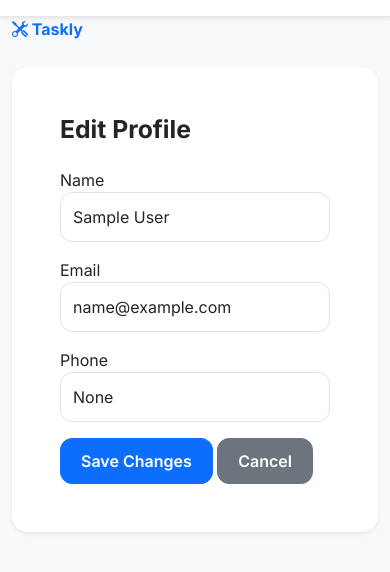
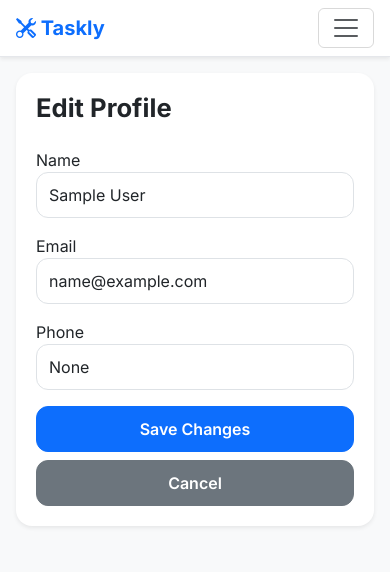
Before and after one commit to asbeelagi05/Taskly, a Flask app: page /profile/edit in a window 390 px wide. Shown: the top 572 px of the page. Run offline with Flask 3, Linux system fonts and the light colour scheme; the visitor is signed in with stand-in values (Sample User, id 1).

Commit message:
responsiveness added

```diff
--- a/static/css/style.css
+++ b/static/css/style.css
@@ -77,6 +77,12 @@ textarea{
 
 }
 
+.stat-card-compact{
+
+    min-height: 170px;
+
+}
+
 .stat-card i{
 
     font-size:42px;
@@ -95,3 +101,204 @@ textarea{
     font-size:.85rem;
 
 }
+
+@media (max-width: 991.98px){
+
+    .page-title{
+
+        font-size:1.9rem;
+
+    }
+
+    .stat-card{
+
+        padding:24px;
+
+    }
+
+    .stat-card-compact{
+
+        min-height: 150px;
+
+    }
+
+    .card-body{
+
+        padding:1.25rem !important;
+
+    }
+
+}
+
+@media (max-width: 767.98px){
+
+    .container-fluid.container-xl{
+
+        padding-left:1rem !important;
+
+        padding-right:1rem !important;
+
+    }
+
+    .navbar .btn{
+
+        width:100%;
+
+    }
+
+    .navbar-nav .nav-link{
+
+        padding:.75rem 0;
+
+    }
+
+    .d-flex.justify-content-between.align-items-center,
+    .d-flex.justify-content-between.align-items-start,
+    .d-flex.flex-column.flex-lg-row.justify-content-between.align-items-lg-center,
+    .d-flex.flex-column.flex-lg-row.justify-content-between.align-items-lg-center.gap-3,
+    .d-flex.flex-column.flex-lg-row.justify-content-between.align-items-lg-center.gap-4{
+
+        align-items:stretch !important;
+
+        gap:1rem !important;
+
+    }
+
+    .col-lg-4.text-lg-end,
+    .text-lg-end,
+    .text-md-end{
+
+        text-align:left !important;
+
+    }
+
+    .btn-group,
+    .d-flex.flex-wrap.gap-2,
+    .d-flex.flex-wrap.gap-3,
+    .d-grid.gap-3{
+
+        width:100%;
+
+    }
+
+    .btn,
+    .btn-lg{
+
+        width:100%;
+
+    }
+
+    .btn + .btn{
+
+        margin-top:.5rem;
+
+    }
+
+    .row.g-4 > [class*="col-"],
+    .row.g-3 > [class*="col-"],
+    .row.mb-4 > [class*="col-"],
+    .row.mt-5 > [class*="col-"],
+    .row > [class*="col-"]{
+
+        margin-bottom:1rem;
+
+    }
+
+    .stat-card i{
+
+        font-size:32px;
+
+    }
+
+    .stat-card,
+    .stat-card-compact{
+
+        padding:18px;
+
+        min-height: 132px;
+
+    }
+
+    .stat-card h2{
+
+        margin-top:.5rem !important;
+
+        font-size:1.45rem;
+
+    }
+
+    .stat-card p{
+
+        font-size:.92rem;
+
+    }
+
+    .page-title{
+
+        font-size:1.6rem;
+
+    }
+
+}
+
+@media (max-width: 575.98px){
+
+    .card,
+    .shadow-soft,
+    .rounded-4,
+    .rounded-5{
+
+        border-radius:16px !important;
+
+    }
+
+    .display-1{
+
+        font-size:3rem;
+
+    }
+
+    h2{
+
+        font-size:1.6rem;
+
+    }
+
+    h3{
+
+        font-size:1.35rem;
+
+    }
+
+    .stat-card,
+    .stat-card-compact{
+
+        padding:16px;
+
+        min-height: 120px;
+
+    }
+
+    .stat-card i{
+
+        font-size:28px;
+
+        margin-bottom:10px;
+
+    }
+
+    .stat-card h2{
+
+        font-size:1.25rem;
+
+    }
+
+    .form-control,
+    .form-select,
+    textarea{
+
+        min-height:46px;
+
+    }
+
+}
--- a/templates/base.html
+++ b/templates/base.html
@@ -20,9 +20,9 @@
 
 <body class="bg-light">
 
-<nav class="navbar navbar-expand-sm navbar-light bg-white shadow-sm sticky-top"></nav>
+<nav class="navbar navbar-expand-lg navbar-light bg-white shadow-sm sticky-top">
 
-<div class="container">
+    <div class="container-fluid px-3 px-lg-4">
 
         <a class="navbar-brand fw-bold text-primary" href="/">
 
@@ -36,7 +36,10 @@ Taskly
             class="navbar-toggler"
             type="button"
             data-bs-toggle="collapse"
-data-bs-target="#navbar">
+            data-bs-target="#navbar"
+            aria-controls="navbar"
+            aria-expanded="false"
+            aria-label="Toggle navigation">
 
             <span class="navbar-toggler-icon"></span>
 
@@ -46,37 +49,25 @@ data-bs-target="#navbar">
 
             {% if current_user.is_authenticated %}
 
-<ul class="navbar-nav me-auto">
+            <ul class="navbar-nav me-auto mb-2 mb-lg-0 gap-lg-1">
 
                 {% if current_user.role=="customer" %}
 
                 <li class="nav-item">
 
-<a class="nav-link" href="/customer/dashboard">
-
-Dashboard
-
-</a>
+                    <a class="nav-link" href="/customer/dashboard">Dashboard</a>
 
                 </li>
 
                 <li class="nav-item">
 
-<a class="nav-link" href="/my-jobs">
-
-My Jobs
-
-</a>
+                    <a class="nav-link" href="/my-jobs">My Jobs</a>
 
                 </li>
 
                 <li class="nav-item">
 
-<a class="nav-link" href="/post-job">
-
-Post Job
-
-</a>
+                    <a class="nav-link" href="/post-job">Post Job</a>
 
                 </li>
 
@@ -84,31 +75,19 @@ Post Job
 
                 <li class="nav-item">
 
-<a class="nav-link" href="/labour/dashboard">
-
-Dashboard
-
-</a>
+                    <a class="nav-link" href="/labour/dashboard">Dashboard</a>
 
                 </li>
 
                 <li class="nav-item">
 
-<a class="nav-link" href="/available-jobs">
-
-Available Jobs
-
-</a>
+                    <a class="nav-link" href="/available-jobs">Available Jobs</a>
 
                 </li>
 
                 <li class="nav-item">
 
-<a class="nav-link" href="/my-applications">
-
-My Applications
-
-</a>
+                    <a class="nav-link" href="/my-applications">My Applications</a>
 
                 </li>
 
@@ -116,9 +95,13 @@ My Applications
 
             </ul>
 
-<ul class="navbar-nav ms-auto align-items-center">
+            <div class="navbar-nav ms-auto align-items-lg-center gap-2 flex-wrap">
 
-<li class="nav-item me-2">
+                <span class="navbar-text d-none d-lg-inline text-muted fw-semibold me-2">
+
+                    {{ current_user.name }}
+
+                </span>
 
                 <a
                     href="{{ url_for('customer.profile_page') if current_user.role == 'customer' else url_for('labour.profile_page') }}"
@@ -130,16 +113,6 @@ Profile
 
                 </a>
 
-</li>
-
-<li class="nav-item me-3 align-self-center text-muted fw-semibold">
-
-{{ current_user.name }}
-
-</li>
-
-<li class="nav-item">
-
                 <a href="/logout" class="btn btn-danger">
 
                     <i class="bi bi-box-arrow-right"></i>
@@ -148,9 +121,7 @@ Logout
 
                 </a>
 
-</li>
-
-</ul>
+            </div>
 
             {% endif %}
 
@@ -160,7 +131,7 @@ Logout
 
 </nav>
 
-<div class="container py-4">
+<div class="container-fluid container-xl py-3 py-lg-4 px-3 px-lg-4">
 
 {% with messages = get_flashed_messages(with_categories=true) %}
 
```
Also changed, not shown: templates/customer/dashboard.html (+7 -7 lines). Lines whose indentation alone changed are shown as unchanged.
